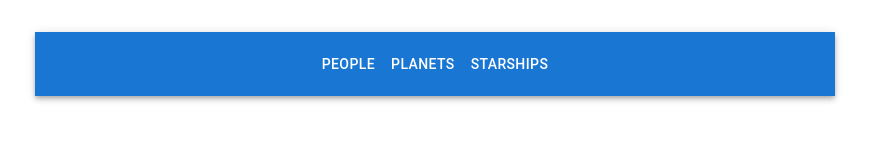
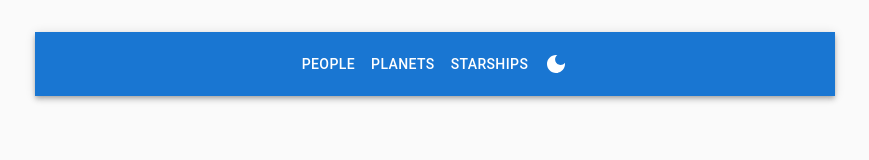
Before and after one commit to tzchrzanowski/docker_node_react, a React (Vite) app in the folder fe/: page / in a window 1280 px wide. Shown: the top 160 px of the page, without its empty margins (205-1074 px from the left). Built offline with nearby package versions, Linux system fonts and the light colour scheme.

Commit message:
added dark-light theme to the app

```diff
--- a/fe/package.json
+++ b/fe/package.json
@@ -12,6 +12,7 @@
   "dependencies": {
     "@emotion/react": "^11.14.0",
     "@emotion/styled": "^11.14.1",
+    "@mui/icons-material": "^7.3.1",
     "@mui/material": "^7.2.0",
     "axios": "^1.11.0",
     "react": "^19.1.0",
--- a/fe/src/App.jsx
+++ b/fe/src/App.jsx
@@ -1,12 +1,26 @@
+import { useState, useMemo } from 'react';
 import { BrowserRouter as Router, Routes, Route, Link } from 'react-router-dom';
-import { AppBar, Toolbar, Button, Container, Stack } from '@mui/material';
+import { ThemeProvider, CssBaseline, AppBar, Toolbar, Button, Container, Stack, IconButton } from '@mui/material';
+import { DarkMode, LightMode } from '@mui/icons-material'
+
 import People from './pages/People';
 import Planets from './pages/Planets';
 import Starships from './pages/Starships';
 import Layout from './components/Layout';
+import { getTheme } from './components/theme';
 
 function App() {
+  const [mode, setMode] = useState('light');
+
+  const theme = useMemo(() => getTheme(mode), [mode]);
+
+  const toggleTheme = () => {
+    setMode(prev => (prev === 'light' ? 'dark' : 'light'));
+  };
+
   return (
+    <ThemeProvider theme={theme}>
+      <CssBaseline />
       <Layout>
         <Router>
           <AppBar position='static' sx={{width: '100%'}}>
@@ -15,6 +29,9 @@ function App() {
                 <Button color="inherit" component={Link} to="/people">People</Button>
                 <Button color="inherit" component={Link} to="/planets">Planets</Button>
                 <Button color="inherit" component={Link} to="/starships">Starships</Button>
+                <IconButton onClick={toggleTheme} color='inherit'>
+                  {mode === 'light' ? <DarkMode /> : <LightMode />}
+                </IconButton>
               </Stack>
             </Toolbar>
           </AppBar>
@@ -27,6 +44,7 @@ function App() {
           </Container>
         </Router>
       </Layout>
+    </ThemeProvider>
   )
 }
 
--- /dev/null
+++ b/fe/src/components/theme.js
@@ -0,0 +1,15 @@
+import { createTheme } from "@mui/material";
+
+// mode: 'light' | 'dark'
+export const getTheme = (mode) =>
+    createTheme({
+        palette: {
+            mode,
+            ...(mode === 'light'
+                ? {
+                    background: { default: '#fafafa'},
+                } : {
+                    background: { default: '#121212'},
+                }),
+        },
+    });
```
Also changed, not shown: 1 other file (tests, documents, lock files or other folders). Lines whose indentation alone changed are shown as unchanged.
